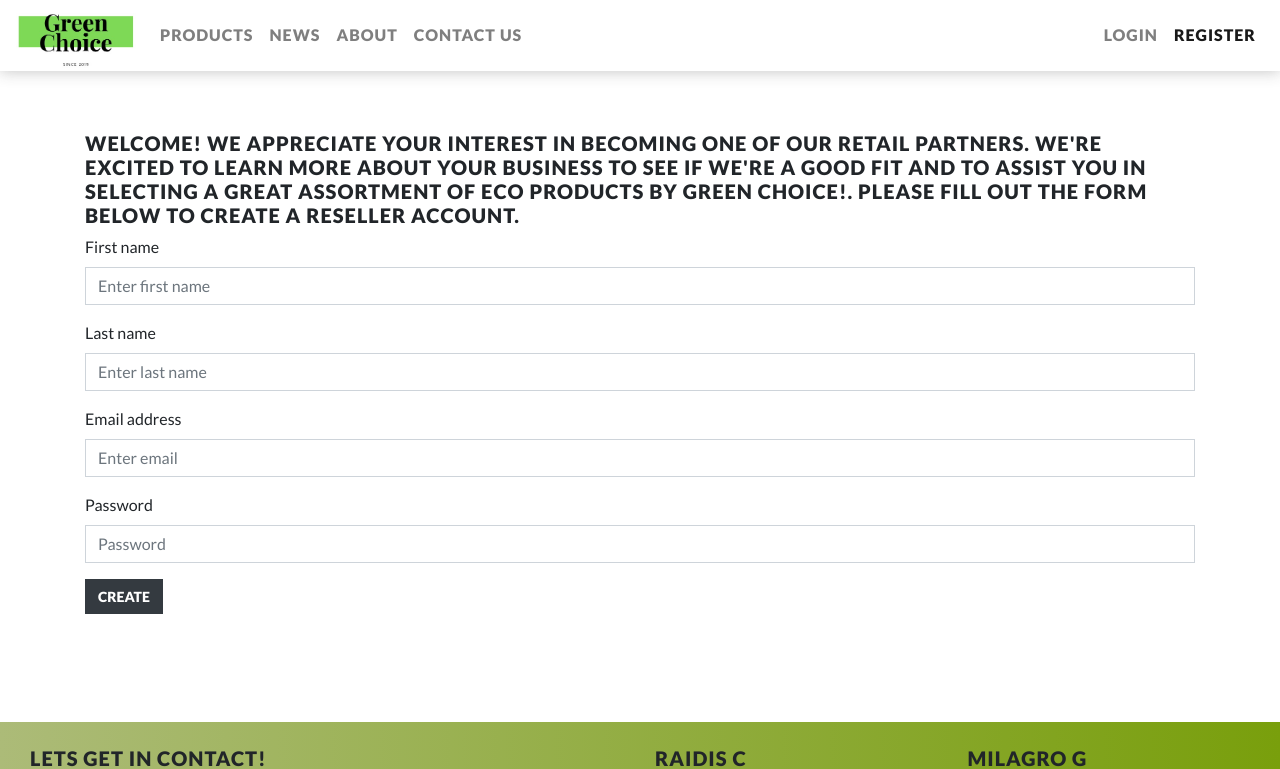
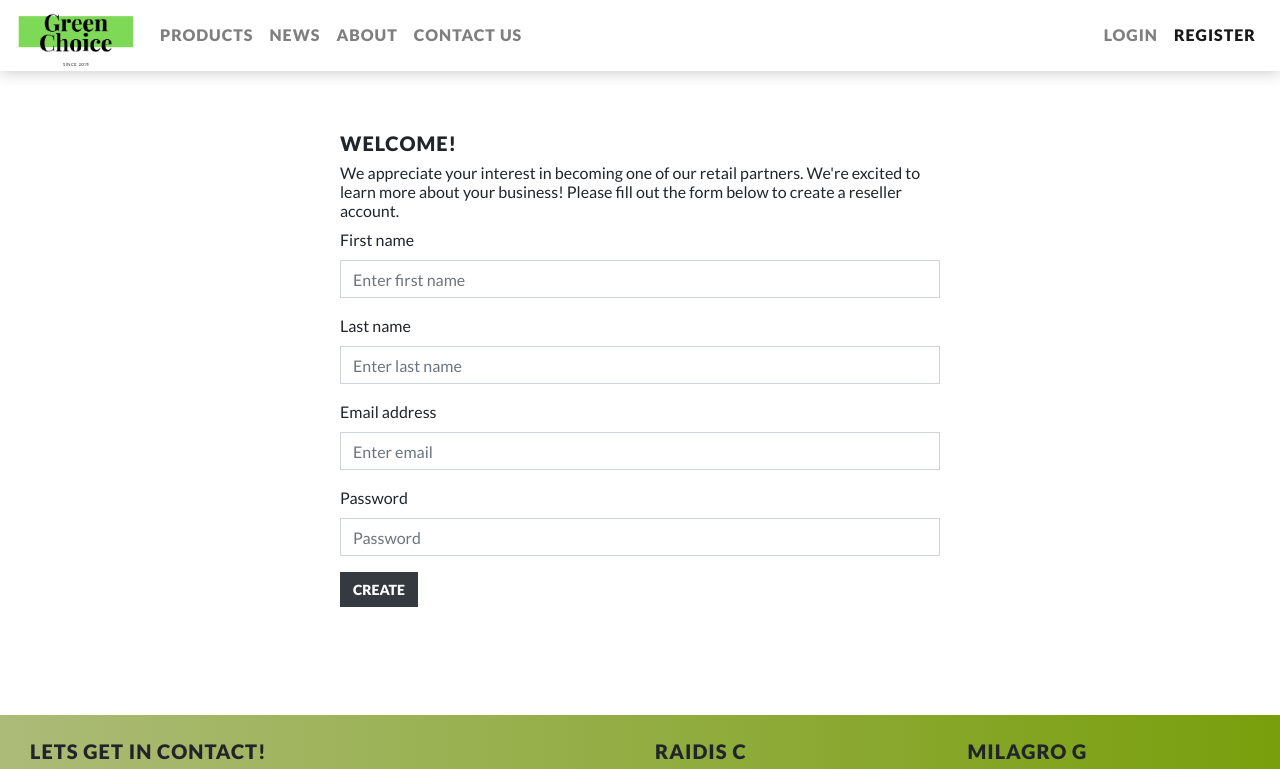
Before and after one commit to Raidiss/green_choice, a React (Create React App) app in the folder frontend/: page /register in a window 1280 px wide. Shown: the top 769 px of the page. Built offline with nearby package versions, Linux system fonts and the light colour scheme; no server answers; grey boxes are pictures that could not be loaded.

Commit message:
Added some styles to Register, Login and Add Product

```diff
--- a/frontend/src/app/App.css
+++ b/frontend/src/app/App.css
@@ -47,6 +47,11 @@ h2 {
   border-color: #27883e;
 }
 
+.form-container {
+  max-width: 600px;
+  margin: 0 auto;
+}
+
 .form-control {
   border-radius: 0;
 }
--- a/frontend/src/components/about/About.js
+++ b/frontend/src/components/about/About.js
@@ -8,17 +8,6 @@ import Raidis from './ChaconRaidis.jpg';
 class About extends Component {
     render() {
         return (
-            // <div className="container text-center">
-
-            //     <h3>Our mission </h3>
-            //     <p>Many of the products we buy and consume are harming the plant. So we strive to educate people and make the "going green" process as simple and effortless as possible. However, we do emphasize how important this is and how we want you to become a part of the solution that will take care of this planet for all those here, and for those who we're handing it off to. </p>
-            //     <hr />
-            //     <img src={ Raidis } className="raidis" alt="..." height="200rem"></img>
-            //     <img src={ Milly } className="milly" alt="..." height="200rem"></img>
-
-            //             <h5 className="mt-0">Green choice creators</h5>
-            //             We are two wyncode students who are trying to help the planet and help people live a sustainable lifestyle. We support your green decisions!
-            //         </div>
                 <div>
                 <div className="container">
                     <div class="row">
@@ -57,8 +46,9 @@ class About extends Component {
                     <img src={ Milly } className="milly" alt="..." height="350rem"></img>
                 </div>
                     <div className="col-sm">
-                    <h5 className="mt-0">Green choice creators</h5>
+                    <h3 className="mt-0">Green choice creators</h3>
                     <p> We are two wyncode students who are trying to help the planet and help people live a sustainable lifestyle. We support your green decisions!</p>
+                    <img src="https://cdn.pixabay.com/photo/2018/12/09/17/47/trash-3865352_1280.jpg" className="raidis" alt="..." height="250rem"></img>
                     </div>
                 </div>
                 </div>
--- a/frontend/src/components/auth/Login.js
+++ b/frontend/src/components/auth/Login.js
@@ -48,15 +48,12 @@ class SignIn extends Component {
             return <Redirect to={{ pathname: redirectTo }} />
         } else {
             return (
-                <div>
+                <div className="form-container">
                     <h4 className="form-header">Login</h4>
                     <form className="form-horizontal">
                         <div className="form-group">
-                            <div className="col-1 col-ml-auto">
                                 <label className="form-label" htmlFor="username">Username</label>
-                            </div>
-                            <div className="col-3 col-mr-auto">
-                                <input className="form-input"
+                                <input className="form-control"
                                     type="text"
                                     id="username"
                                     name="username"
@@ -64,27 +61,20 @@ class SignIn extends Component {
                                     value={username}
                                     onChange={this.handleChange}
                                 />
-                            </div>
                         </div>
                         <div className="form-group">
-                            <div className="col-1 col-ml-auto">
                                 <label className="form-label" htmlFor="password">Password: </label>
-                            </div>
-                            <div className="col-3 col-mr-auto">
-                                <input className="form-input"
+                                <input className="form-control"
                                     placeholder="password"
                                     type="password"
                                     name="password"
                                     value={password}
                                     onChange={this.handleChange}
                                 />
-                            </div>
                         </div>
-                        <div className="form-group ">
-                            <div className="col-7"></div>
+                        <div className="form-group">
                             <button
-                                className="btn btn-dark col-1 col-mr-auto"
-
+                                className="btn btn-dark"
                                 onClick={this.handleSubmit}
                                 type="submit">Sign In</button>
                         </div>
--- a/frontend/src/components/auth/Register.js
+++ b/frontend/src/components/auth/Register.js
@@ -65,9 +65,10 @@ class Register extends Component {
             return <Redirect to={{ pathname: redirectTo }} />
         } else {
             return (
-                <div>
-                    <h5>Welcome! We appreciate your interest in becoming one of our retail partners. We're excited to learn more about your business to see if we're a good fit and to assist you in selecting a great assortment of eco products by Green Choice!. Please fill out the form below to create a reseller account.
-                </h5>
+                <div className="form-container">
+                    <h5>Welcome! </h5>
+                    <h6> We appreciate your interest in becoming one of our retail partners. We're excited to learn more about your business!
+                        Please fill out the form below to create a reseller account.</h6>
                     <form onSubmit={this.handleSubmit}>
                         <div className="text-center">
                         </div>
--- a/frontend/src/components/products/AddProduct.js
+++ b/frontend/src/components/products/AddProduct.js
@@ -61,7 +61,7 @@ class AddProduct extends Component {
     render() {
         const { title, image, link, message, messageClass, description, tags } = this.state;
         return (
-            <div>
+            <div className="form-container">
                 <h4 className="form-header">Add Green Product</h4>
                 <span className={messageClass} id="messageLabel">{message}</span>
                 <br />
```
